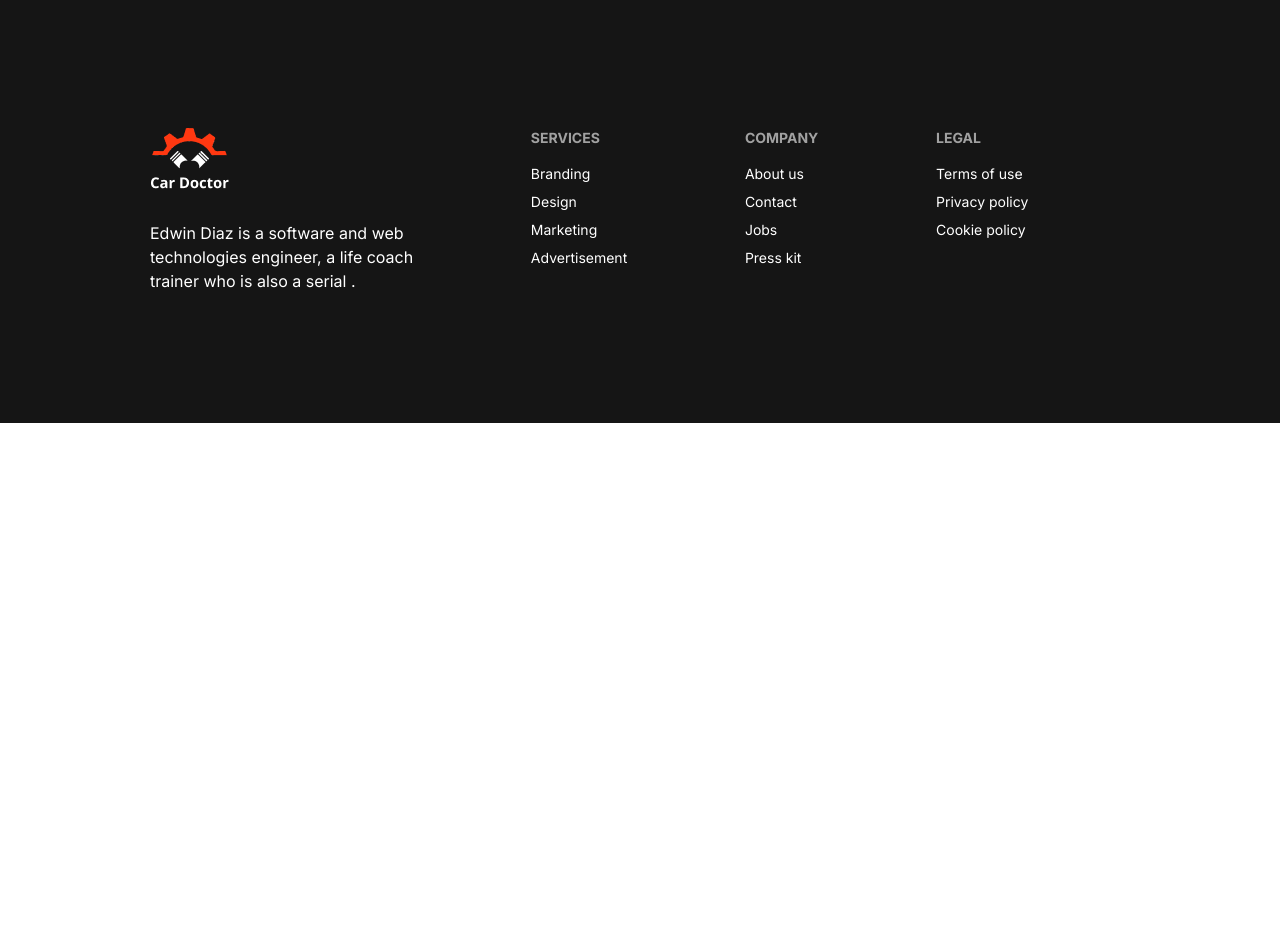
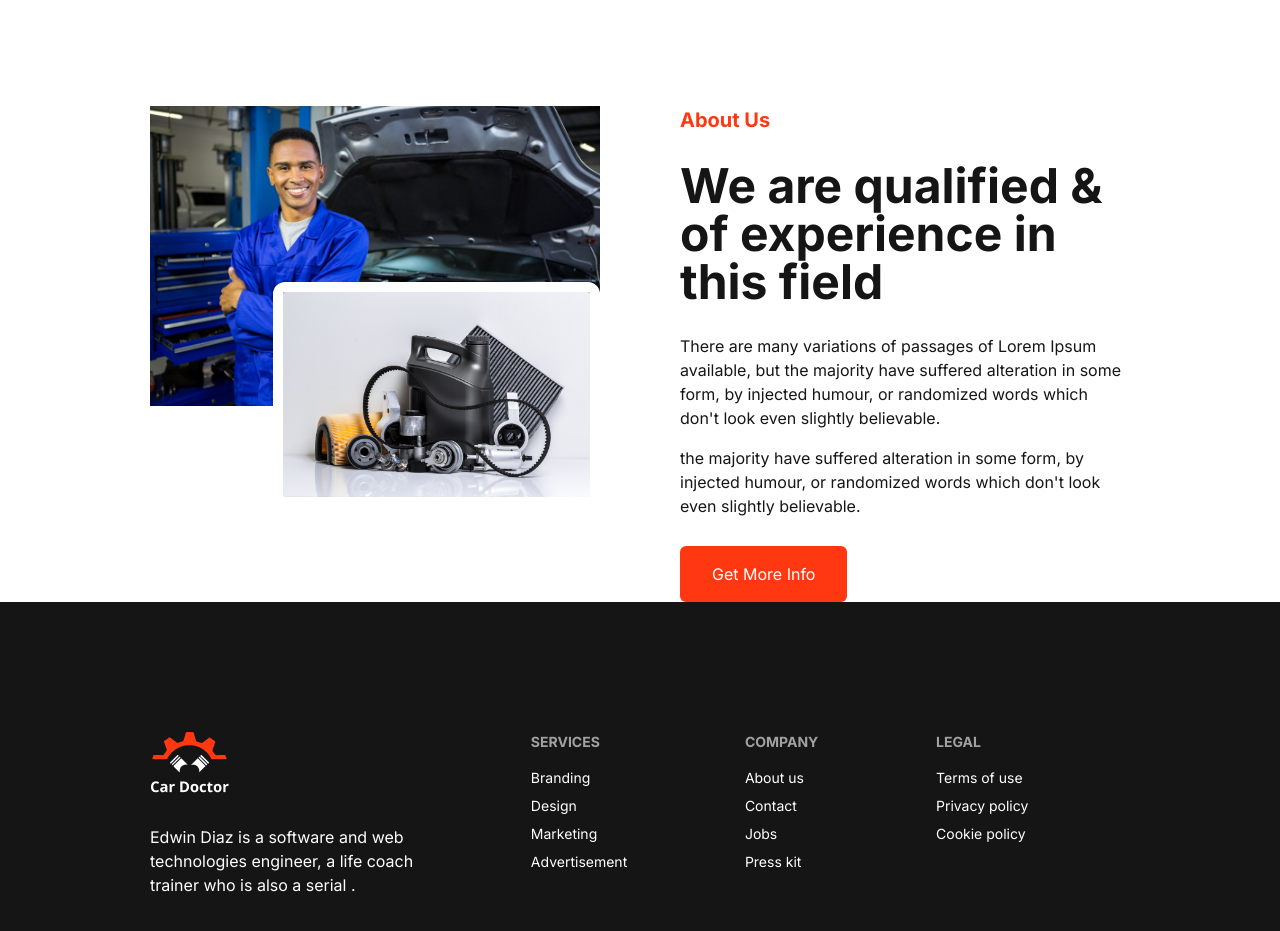
Before and after one commit to shahjalalhazari/Car-Doctor-Pro, a Next.js app: page / in a window 1280 px wide. Shown: the part 919-1850 px from the top of the page. Before the commit the page ends 1342 px from the top, so only its background shows below. Built offline with nearby package versions, Linux system fonts and the light colour scheme.

Commit message:
Home Page About Section added.

```diff
--- a/src/app/layout.js
+++ b/src/app/layout.js
@@ -29,10 +29,12 @@ export default function RootLayout({ children }) {
   return (
     <html lang="en" data-theme="carDoctorTheme" className={inter.className}>
       <body
-        className={`lg:mt-[50px] ${geistSans.variable} ${geistMono.variable} antialiased`}
+        className={`lg:mt-10 ${geistSans.variable} ${geistMono.variable} antialiased`}
       >
-        <Navbar/>
-        {children}
+        <div className="lg:px-[150px]">
+          <Navbar/>
+          {children}
+        </div>
         <Footer/>
       </body>
     </html>
--- /dev/null
+++ b/src/components/HomePage/AboutSection.jsx
@@ -0,0 +1,48 @@
+import Image from "next/image";
+import React from "react";
+import PrimaryBtn from "../shared/PrimaryBtn";
+
+const AboutSection = () => {
+  return (
+    <div className="mt-32 grid grid-cols-1 lg:grid-cols-2 lg:gap-20">
+      <div className="relative">
+        <Image
+          src="/assets/images/about_us/person.jpg"
+          alt="about us"
+          width="460"
+          height="473"
+          className="bg-cover"
+        />
+        <Image
+          src="/assets/images/about_us/parts.jpg"
+          alt="about us"
+          width="327"
+          height="332"
+          className="absolute top-44 right-0 border-white border-[10px] rounded-xl"
+        />
+      </div>
+      <div className="space-y-7">
+        <h6 className="font-bold text-xl text-primary">About Us</h6>
+        <h2 className="font-bold text-5xl text-secondary">
+          We are qualified & of experience in this field
+        </h2>
+        <div className="space-y-4 text-paragraph">
+          <p>
+            There are many variations of passages of Lorem Ipsum available, but
+            the majority have suffered alteration in some form, by injected
+            humour, or randomized words which don&apos;t look even slightly
+            believable.
+          </p>
+          <p>
+            the majority have suffered alteration in some form, by injected
+            humour, or randomized words which don&apos;t look even slightly
+            believable.
+          </p>
+        </div>
+        <PrimaryBtn text="Get More Info" />
+      </div>
+    </div>
+  );
+};
+
+export default AboutSection;
--- a/src/components/HomePage/HomePage.jsx
+++ b/src/components/HomePage/HomePage.jsx
@@ -1,10 +1,12 @@
 import React from "react";
 import Banner from "./Banner";
+import AboutSection from "./AboutSection";
 
 const HomePage = () => {
   return (
-    <div className="mx-[150px] mt-[50px]">
+    <div className="mt-10">
       <Banner />
+      <AboutSection />
     </div>
   );
 };
--- a/src/components/shared/Navbar.jsx
+++ b/src/components/shared/Navbar.jsx
@@ -27,7 +27,7 @@ const Navbar = () => {
     },
   ];
   return (
-    <div className="navbar bg-base-100 lg:px-[150px] font-semibold">
+    <div className="navbar bg-base-100 font-semibold">
       <div className="navbar-start">
         <div className="dropdown">
           <div tabIndex={0} role="button" className="btn btn-ghost lg:hidden">
--- a/src/components/shared/PrimaryBtn.jsx
+++ b/src/components/shared/PrimaryBtn.jsx
@@ -4,7 +4,8 @@ const PrimaryBtn = ({ text }) => {
   return (
     <button
       className="px-8 py-4
-        rounded-md bg-primary hover:underline"
+        rounded-md bg-primary text-white
+        hover:underline"
     >
       {text}
     </button>
--- a/tailwind.config.js
+++ b/tailwind.config.js
@@ -22,6 +22,7 @@ module.exports = {
         carDoctorTheme: {
           "primary": "#ff3811",
           "secondary": "#151515",
+          "paragraph": "#737373",
           "accent": "#37cdbe",
           "neutral": "#3d4451",
           "base-100": "#ffffff",
```
